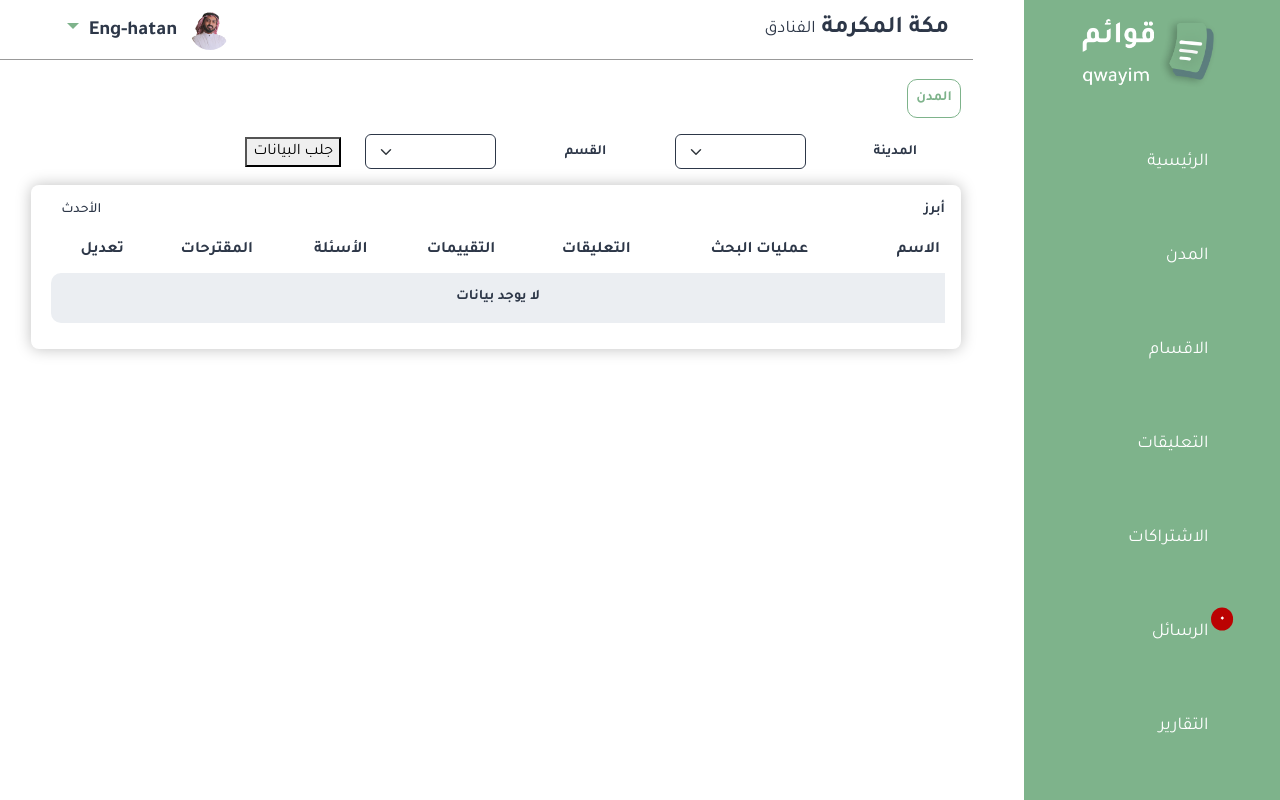
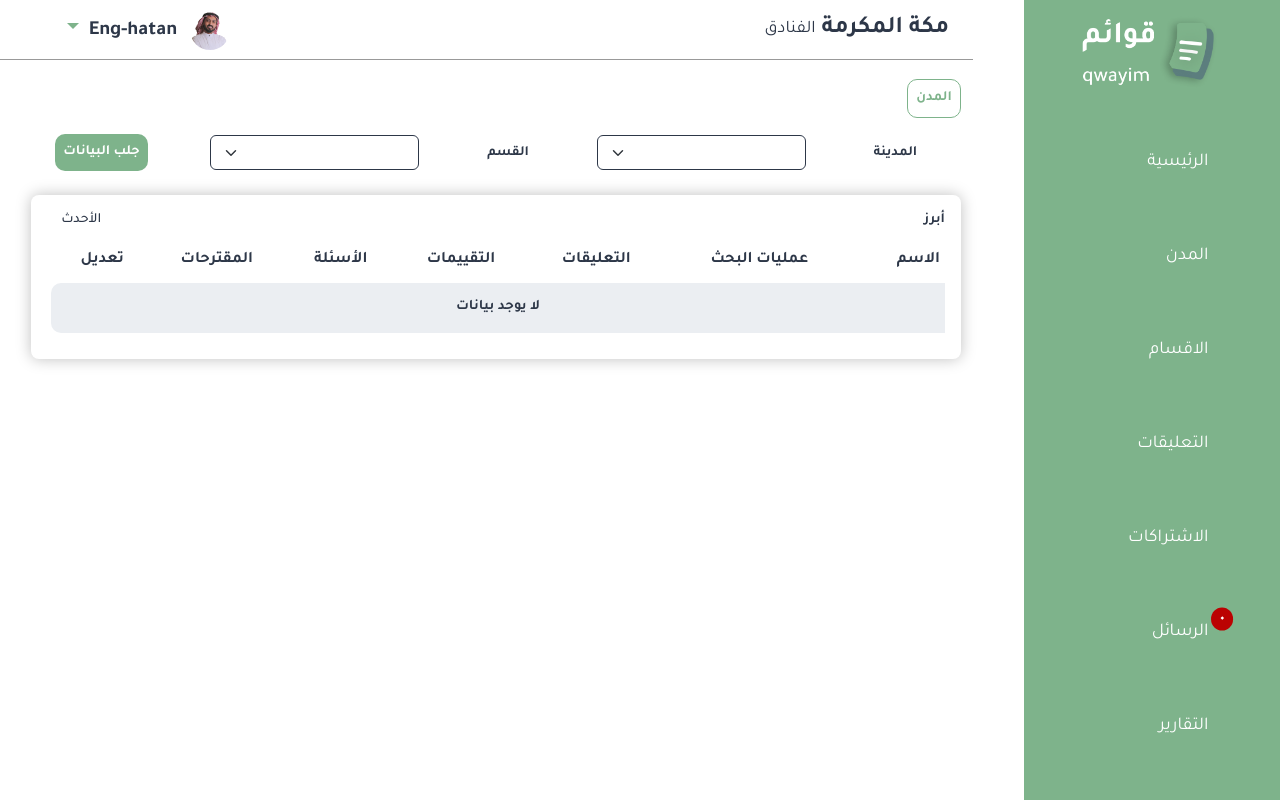
Before and after one commit to visionthings/qwayim-api, a Laravel app: page /dashboard/city/cat/show/1/1 in a window 1280 px wide. Run offline with Laravel 10, Linux system fonts and the light colour scheme; a user stored in the database is signed in; data comes from the database, SQL or seed files in the repository; data that the repository does not hold is empty; parts of the project's set-up code (start-up, migrations or seed data) failed here and were passed over; some libraries are stand-ins or nearby versions; some web fonts are replaced.

Commit message:
edit front

```diff
--- a/resources/views/Dashboard/city/cat_show.blade.php
+++ b/resources/views/Dashboard/city/cat_show.blade.php
@@ -12,10 +12,10 @@
     <div class="container mt-3">
         <form action="{{URL::current()}}" method="GET" class="w-100">
             <div class="row w-100 align-items-center">
-                <div class="col-2 text-center">
+                <div class="col-sm-2 col-4 text-center mb-2">
                     <label for="city">المدينة</label>
                 </div>
-                <div class="col-2">
+                <div class="col-sm-3 col-8 mb-2">
                     <select name="city_id" id="city" class="form-control form-select">
                       @foreach ($cities as $city)
                         <option value="{{$city->id}}" @if(request('city_id') == $city->id)  selected @endif>{{$city->name}}</option>
@@ -23,18 +23,18 @@
 
                     </select>
                 </div>
-                <div class="col-2 text-center">
+                <div class="col-sm-2 col-4 text-center mb-2">
                     <label for="category">القسم</label>
                 </div>
-                <div class="col-2">
+                <div class="col-sm-3 col-8 mb-2">
                     <select name="category_id" id="category" class="form-control form-select">
                       @foreach ($categories as $category)
                         <option value="{{$category->id}}" @if(request('category_id') == $category->id)  selected @endif>{{$category->name}}</option>
                       @endforeach
                     </select>
                 </div>
-                <div class="col-2">
-                  <button type="submit">جلب البيانات</button>
+                <div class="col-sm-2 mb-2">
+                  <button type="submit" class="main-btn p-2 small d-block ms-auto">جلب البيانات</button>
                 </div>
             </div>
         </form>
--- a/resources/views/Dashboard/comments/index.blade.php
+++ b/resources/views/Dashboard/comments/index.blade.php
@@ -136,7 +136,8 @@
 
                             @empty
                                 <tr>
-                                    <td colspan="9"></td>
+                                    <td></td>
+                                    <td colspan="8" class="text-center bold">لا يوجد تعليقات لعرضها</td>
                                 </tr>
                             @endforelse
                             {{-- @empty
--- a/resources/views/components/dashboard/layout.blade.php
+++ b/resources/views/components/dashboard/layout.blade.php
@@ -33,7 +33,7 @@
         <ul>
             <li class="{{ Request::is('dashboard') ? 'active' : '' }}"><a href="{{route('home') }}"><i class="fa-solid fa-house"></i>الرئيسية</a></li>
             <li class="{{ Route::is('cities*') ? 'active' : '' }}"><a href="{{ route('cities.index') }}"><i class="fa-regular fa-font-awesome"></i>المدن</a></li>
-            <li class="{{ Route::is('categories*') ? 'active' : '' }}"><a href="{{ route('categories.index') }}"><i class="fa-regular fa-font-awesome"></i>الاقسام</a></li>
+            <li class="{{ Route::is('categories*') ? 'active' : '' }}"><a href="{{ route('categories.index') }}"><i class="fa-solid fa-list"></i>الاقسام</a></li>
 
             <li class="{{ Route::is('comments*') ? 'active' : '' }}"><a href="{{ route('comments.index') }}"><i class="fa-regular fa-comment-dots"></i>التعليقات</a></li>
             <li class="{{ Route::is('subscriptions*') ? 'active' : '' }}"><a href="{{route('subscriptions.index')}}"><i class="fa-solid fa-users"></i>الاشتراكات</a></li>
```
Also changed, not shown: resources/views/Dashboard/category/_form.blade.php (+11 -6 lines), resources/views/Dashboard/category/index.blade.php (+6 -6 lines), public/assets/css/dashboard/category.css.
